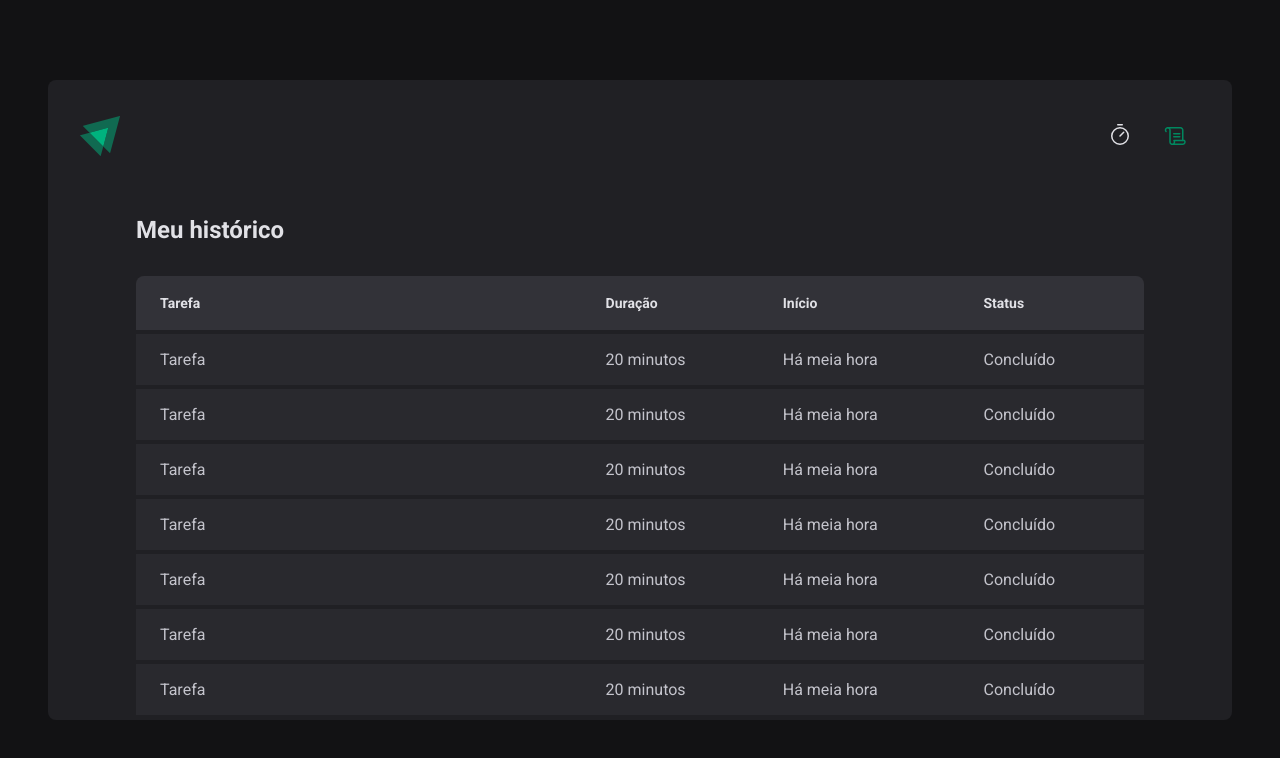
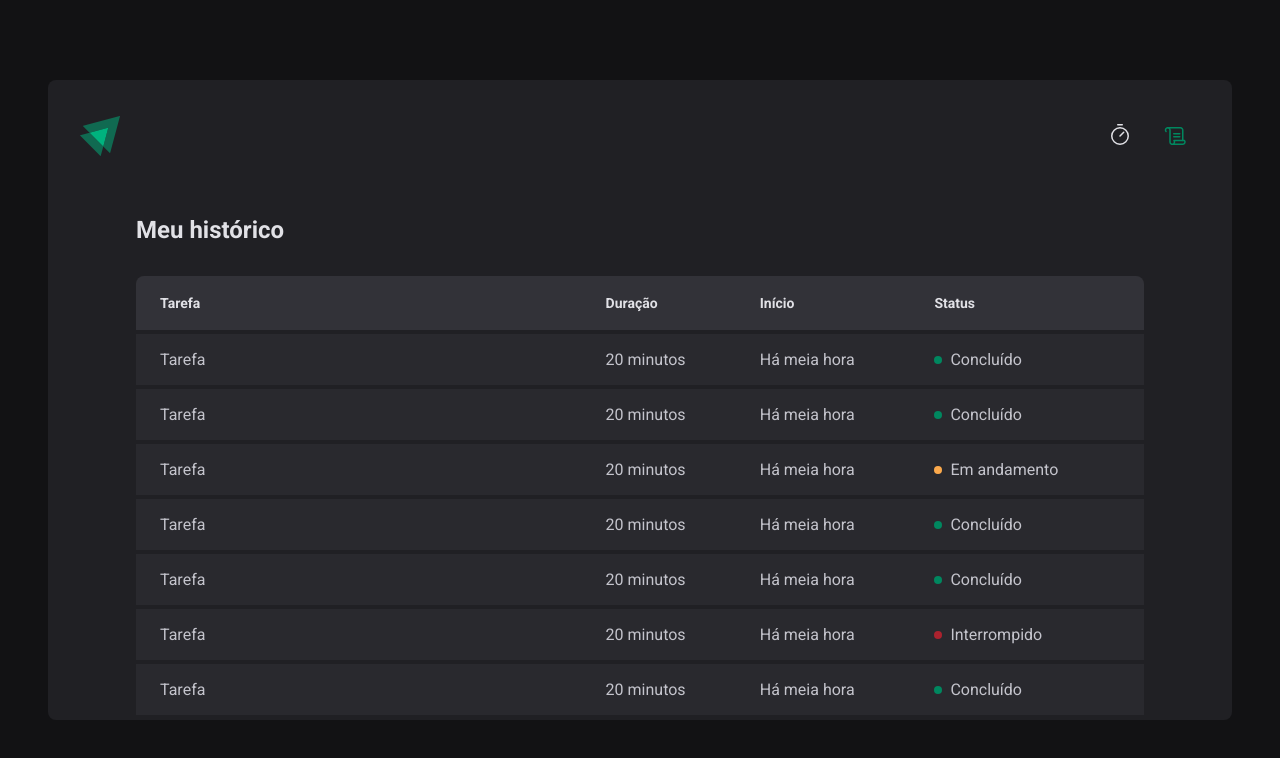
Before and after one commit to uitalorss/ignite-timer, a React (Vite) app: page /history in a window 1280 px wide. Shown: the top 758 px of the page. Built offline with nearby package versions, Linux system fonts and the light colour scheme.

Commit message:
ajuste final na estilização do histórico

```diff
--- a/src/pages/History/index.tsx
+++ b/src/pages/History/index.tsx
@@ -1,4 +1,4 @@
-import { HistoryBox, HistoryContainer } from "./styles";
+import { HistoryBox, HistoryContainer, Status } from "./styles";
 
 
 export function History(){
@@ -20,43 +20,57 @@
               <td>Tarefa</td>
               <td>20 minutos</td>
               <td>Há meia hora</td>
-              <td>Concluído</td>
+              <td>
+                <Status statusColor="green">Concluído</Status>
+              </td>
             </tr>
             <tr>
               <td>Tarefa</td>
               <td>20 minutos</td>
               <td>Há meia hora</td>
-              <td>Concluído</td>
+              <td>
+                <Status statusColor="green">Concluído</Status>
+              </td>
             </tr>
             <tr>
               <td>Tarefa</td>
               <td>20 minutos</td>
               <td>Há meia hora</td>
-              <td>Concluído</td>
+              <td>
+                <Status statusColor="yellow">Em andamento</Status>
+              </td>
             </tr>
             <tr>
               <td>Tarefa</td>
               <td>20 minutos</td>
               <td>Há meia hora</td>
-              <td>Concluído</td>
+              <td>
+                <Status statusColor="green">Concluído</Status>
+              </td>
             </tr>
             <tr>
               <td>Tarefa</td>
               <td>20 minutos</td>
               <td>Há meia hora</td>
-              <td>Concluído</td>
+              <td>
+                <Status statusColor="green">Concluído</Status>
+              </td>
             </tr>
             <tr>
               <td>Tarefa</td>
               <td>20 minutos</td>
               <td>Há meia hora</td>
-              <td>Concluído</td>
+              <td>
+                <Status statusColor="red">Interrompido</Status>
+              </td>
             </tr>
             <tr>
               <td>Tarefa</td>
               <td>20 minutos</td>
               <td>Há meia hora</td>
-              <td>Concluído</td>
+              <td>
+                <Status statusColor="green">Concluído</Status>
+              </td>
             </tr>
 
           </tbody>
--- a/src/pages/History/styles.ts
+++ b/src/pages/History/styles.ts
@@ -53,3 +53,26 @@
     }
   }
 `
+
+const STATUS_COLORS = {
+  yellow: 'yellow-500',
+  green: 'green-500',
+  red: 'red-500'
+} as const
+
+interface StatusProps {
+  statusColor: keyof typeof STATUS_COLORS;
+}
+export const Status = styled.span<StatusProps>`
+  display: flex;
+  align-items: center;
+  gap: 0.5rem;
+
+  &::before{
+    content: '';
+    width: 0.5rem;
+    height: 0.5rem;
+    border-radius: 50%;
+    background-color: ${props => props.theme[STATUS_COLORS[props.statusColor]]};
+  }
+`
```
